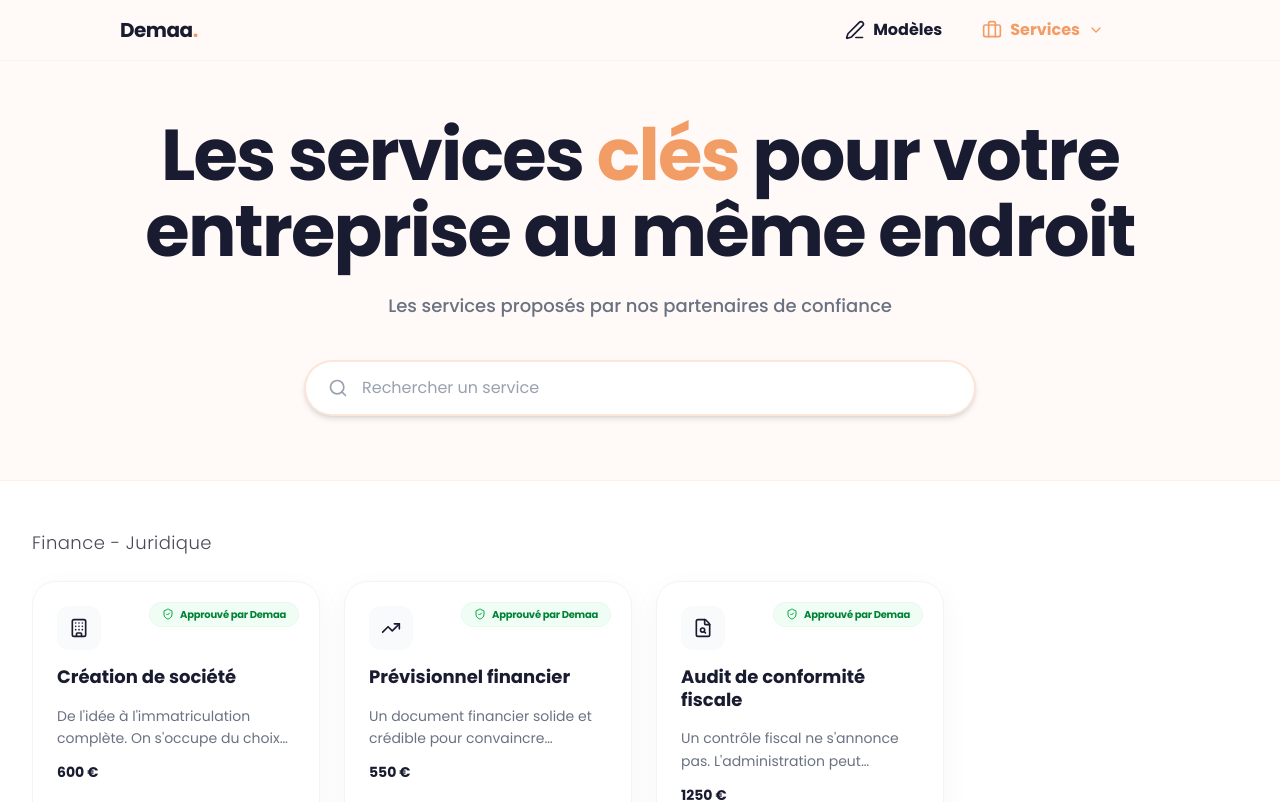
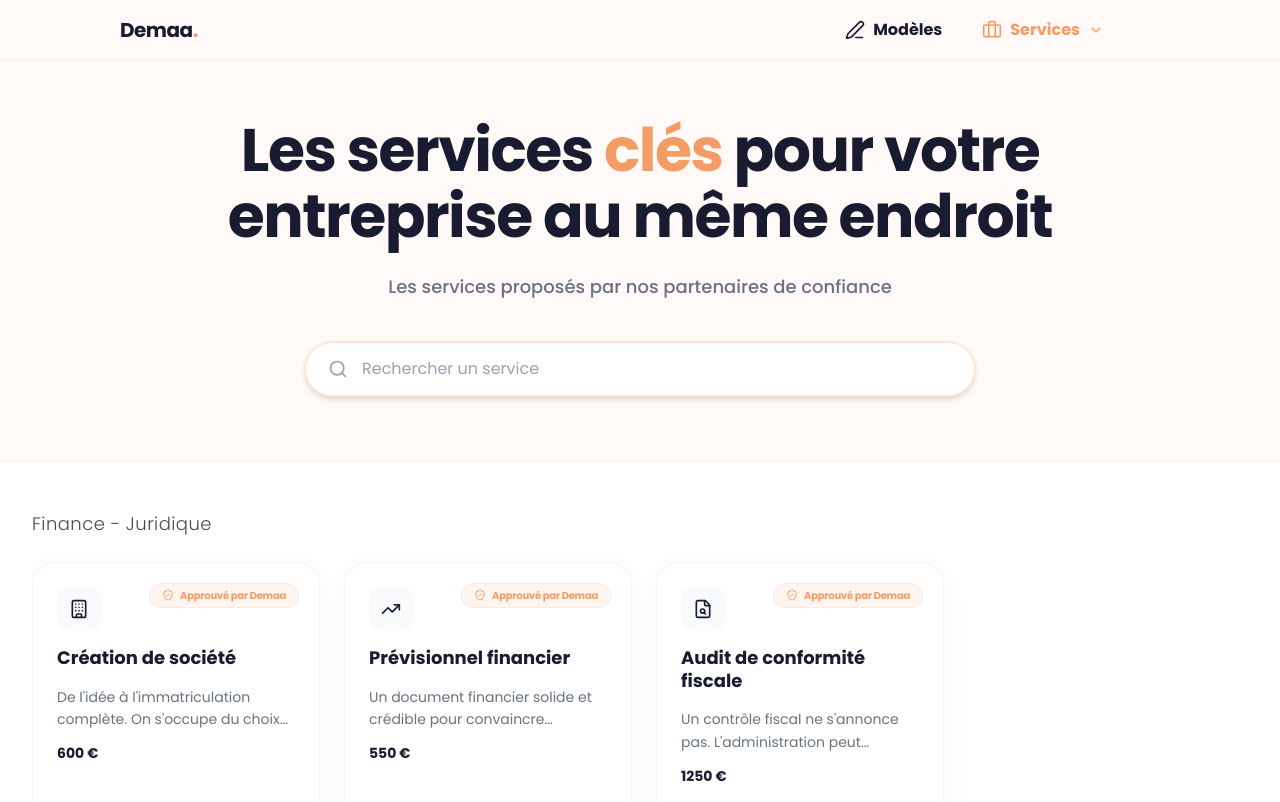
Before and after one commit to teamdemaa/demaa.fr, a Next.js app: page /nos-services in a window 1280 px wide. Shown: the top 802 px of the page. Built offline with nearby package versions, Linux system fonts and the light colour scheme.

Commit message:
UI Refinement: Custom Hero highlights and Brand-consistent Trust Badges

```diff
--- a/src/components/HeroSearch.tsx
+++ b/src/components/HeroSearch.tsx
@@ -19,10 +19,10 @@ export default function HeroSearch({
   return (
     <section className="w-full flex flex-col items-center justify-center pt-8 pb-12 md:pt-14 md:pb-16 px-4 text-center bg-[#FFF9F8] border-b border-brand-coral/10">
 
-      <h1 className="text-3xl md:text-5xl lg:text-7xl font-bold tracking-tight text-brand-blue mb-4 md:mb-6 leading-[1.05] max-w-5xl mx-auto z-10 relative px-2">
-        {title.split(' ').map((word, i) => (
-          <span key={i}>
-            {word === "clé" || word === "clés" ? <span className="text-brand-coral">{word} </span> : word + " "}
+      <h1 className="text-3xl md:text-5xl lg:text-6xl font-bold tracking-tight text-brand-blue mb-4 md:mb-6 leading-[1.1] max-w-5xl mx-auto z-10 relative px-2">
+        {title.split(/(clés|gagner du temps au quotidien)/).map((part, i) => (
+          <span key={i} className={part === "clés" || part === "gagner du temps au quotidien" ? "text-brand-coral" : ""}>
+            {part}
           </span>
         ))}
       </h1>
--- a/src/components/ServiceCard.tsx
+++ b/src/components/ServiceCard.tsx
@@ -29,9 +29,9 @@ export default function ServiceCard({
 
         {/* Improved Trust Badge for Services */}
         {isService && (
-          <div className="absolute top-5 right-5 flex items-center space-x-1.5 px-3 py-1 bg-green-50 rounded-full border border-green-100/50 animate-in fade-in zoom-in duration-500">
-             <Icons.ShieldCheck className="w-3 h-3 text-green-600 mb-0.5" />
-             <span className="text-[10px] font-bold text-green-700 tracking-tight whitespace-nowrap">
+          <div className="absolute top-5 right-5 flex items-center space-x-1.5 px-3 py-1 bg-brand-coral/10 rounded-full border border-brand-coral/15 animate-in fade-in zoom-in duration-500">
+             <Icons.ShieldCheck className="w-3 h-3 text-brand-coral mb-0.5" />
+             <span className="text-[10px] font-bold text-brand-coral tracking-tight whitespace-nowrap">
                Approuvé par Demaa
              </span>
           </div>
```
